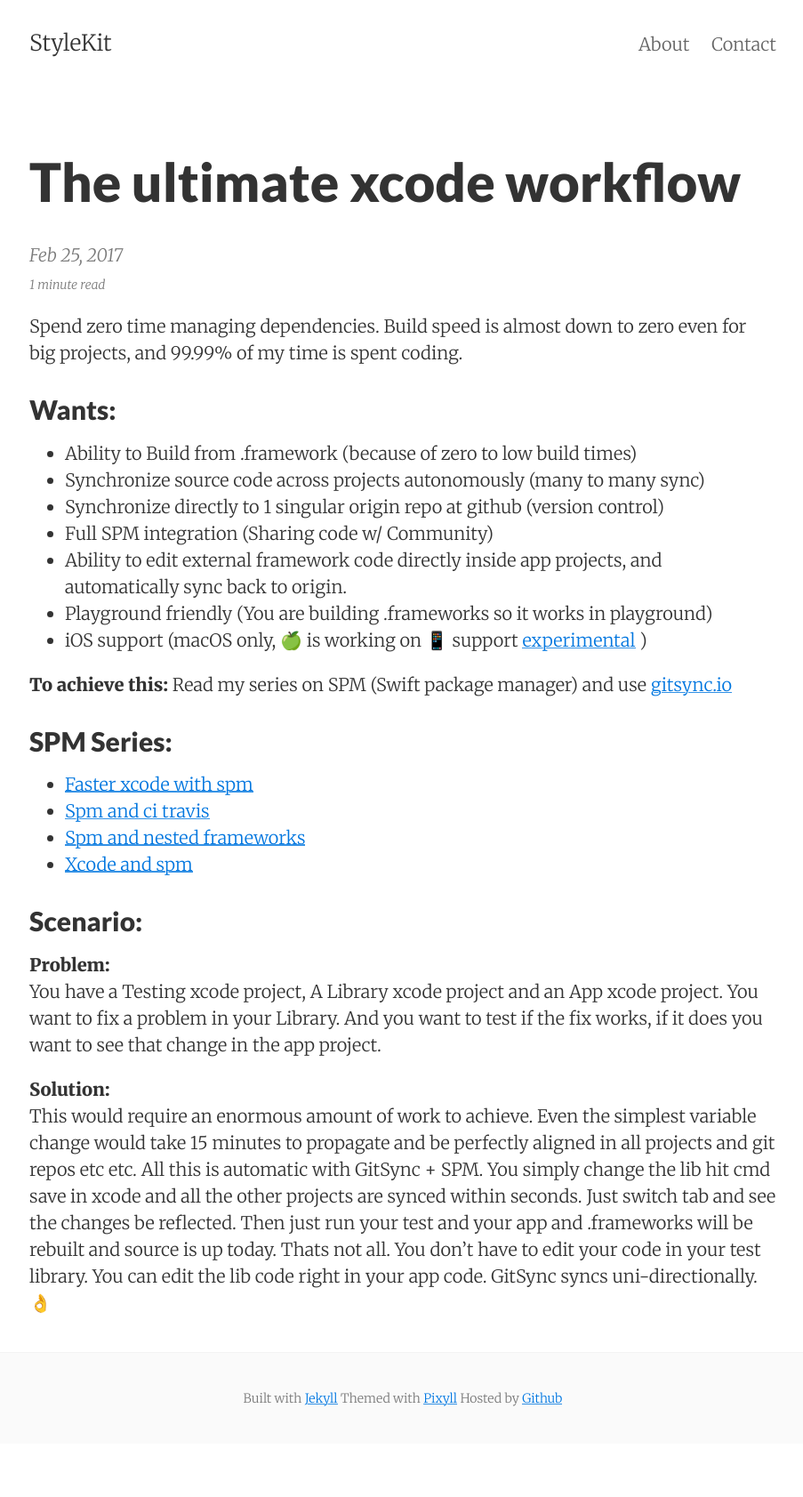
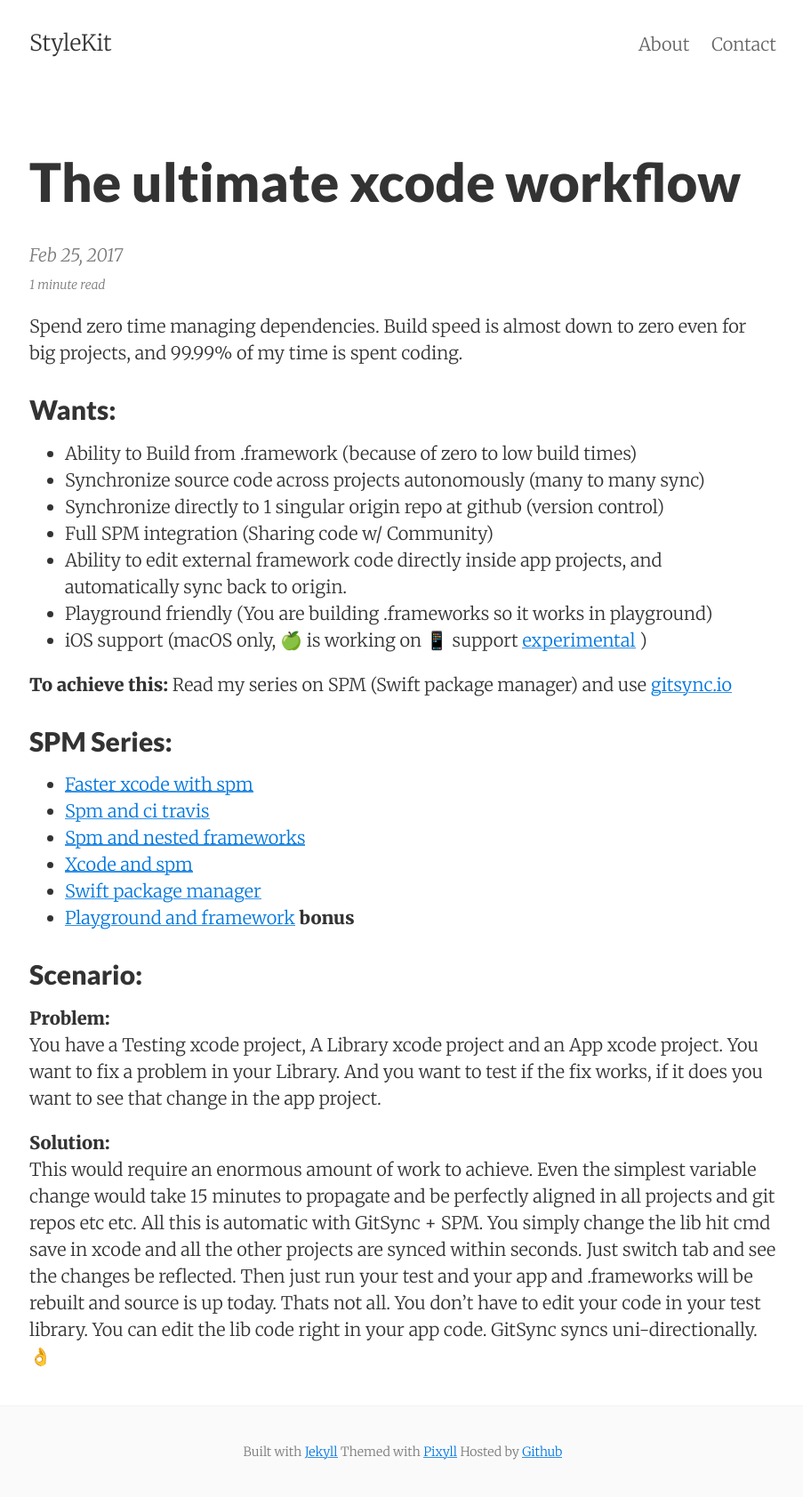
Before and after one commit to stylekit/stylekit.github.io, a Jekyll site: the page built from _posts/2017-02-25-The-ultimate-XCode-workflow.md, in a window 1280 px wide. Shown: the whole page at 89% size, without its empty margins (187-1090 px from the left). Built offline with Jekyll 4.4.1, drawn with Linux system fonts in a browser that asks for light colours; nearby versions of some CDN libraries; comment, search, counter and statistics services are not loaded; before the commit the page ends 1623 px from its top, so only the background shows below that.

Commit message:
Files modified: 1


Modified 1 file:
_posts/2017-02-25-The-ultimate-XCode-workflow.md

```diff
--- a/_posts/2017-02-25-The-ultimate-XCode-workflow.md
+++ b/_posts/2017-02-25-The-ultimate-XCode-workflow.md
@@ -16,6 +16,8 @@
 - [Spm and ci travis](http://stylekit.org/blog/2017/02/07/SPM-and-CI-travis/)
 - [Spm and nested frameworks](http://stylekit.org/blog/2017/02/06/SPM-and-nested-frameworks/)
 - [Xcode and spm](http://stylekit.org/blog/2017/02/05/Xcode-and-spm/)
+- [Swift package manager](http://stylekit.org/blog/2017/01/15/swift-package-manager/)
+- [Playground and framework](http://stylekit.org/blog/2017/01/16/playground-and-framework/) **bonus**
 
 ## Scenario:
 **Problem:**
```
